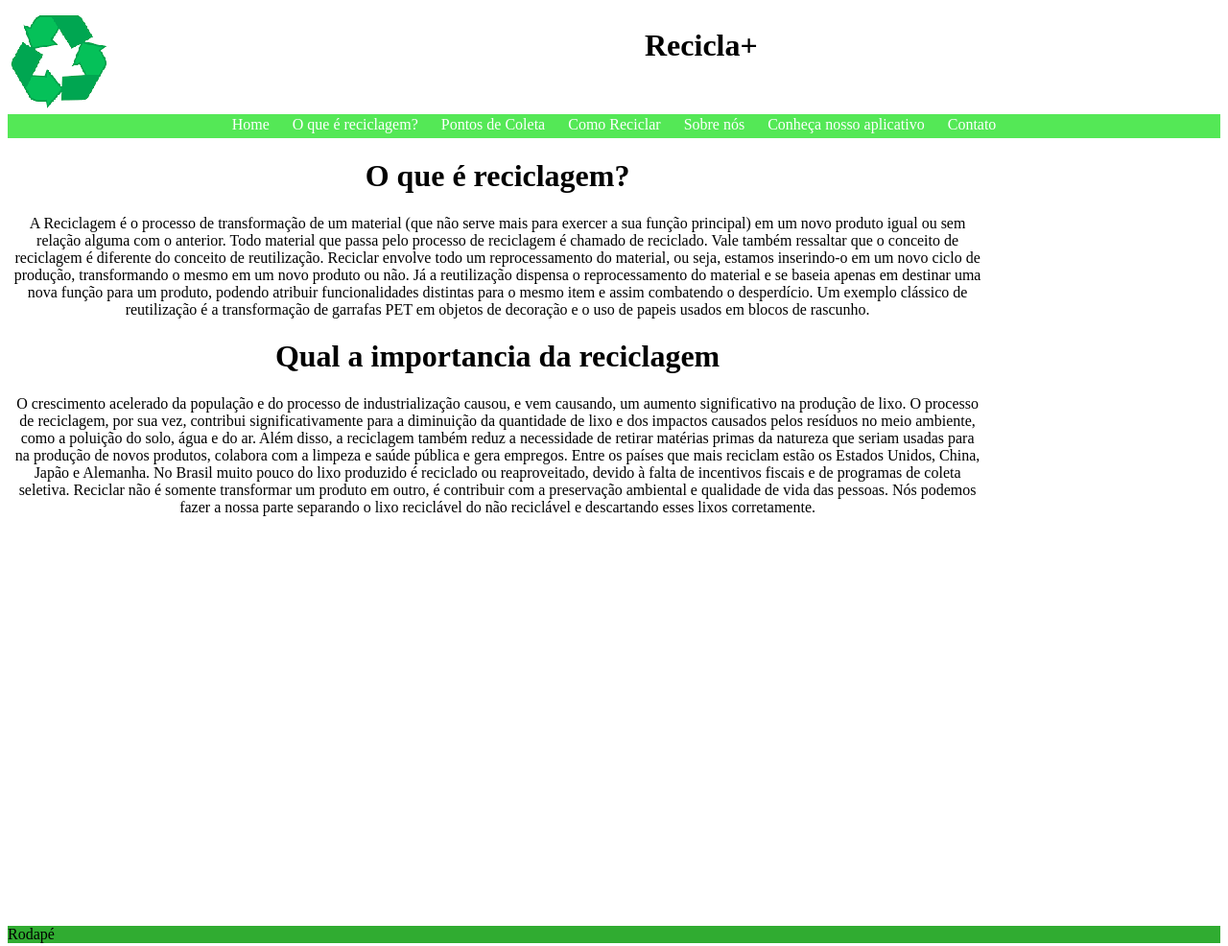
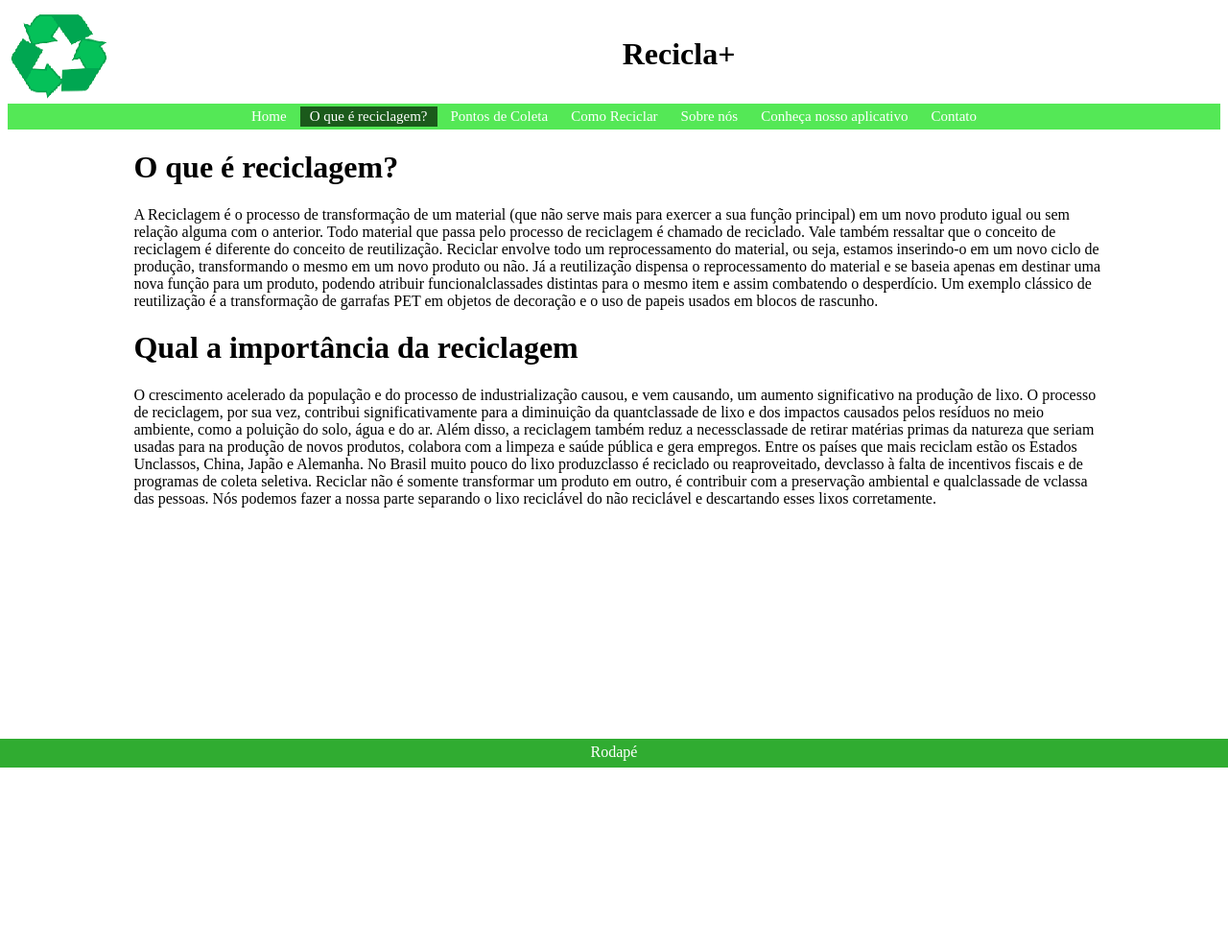
Before and after one commit to unip-cc/site-aps, a plain HTML site: page pages/oque.html in a window 1280 px wide. Shown: the whole page at 96% size. After the commit the page ends 800 px from the top, so only its background shows below. Drawn offline with Linux system fonts and the light colour scheme.

Commit message:
acrescentado pagina ponto de coleta e alterado layout

```diff
--- a/estilo/estilo.css
+++ b/estilo/estilo.css
@@ -1,11 +1,23 @@
-#titulo
+.topo{
+	width: 100%;
+	height: 100px;
+}
+
+.imgLogo{
+	width: 125px;
+	height: 100px;
+}
+
+.titulo
 	{
-		float:right;
-		width: 600px;
-
+		display: inline;
+		float: right;
+		margin-left: 40%;
+		margin-right: 40%;
+		margin-top: 30px;
 	}
 
-#menu ul
+.menu ul
 	{
 		margin:0px;
 		padding:0px;
@@ -14,47 +26,62 @@
 		text-align:center;
 	}
 
-#menu ul li
+.menu ul li
 	{
 		display:inline;
 	}
 
-#menu ul li a
+.menu ul li a
 	{
 		padding: 2px 10px;
 		display:inline-block;
 		background-color:#54E856;
+		vertical-align: center;
 		color: #FFFFFF;
 		text-decoration: none;
+		margin-top: 3px;
+		font-size: 15px;
 		border-bottom:3px solid #54E856;
 	}
 
-#menu ul li a:hover
+.menu ul li a:hover
 	{
 		background-color:#30AC31;
 		color: #FFFFFF;
 		border-bottom:3px solid #30AC31;
-
 	}
 
-#conteudo
+.conteudo
 	{
-		height: 100%;
+		margin-left: 10%;
+		margin-right: 10%;
 		width: 80%;
 		margin-top: 10px;
 		margin-bottom: 5px;
 		padding-right: 5px;
 		padding-left: 5px;
-		text-align:center;
-
+		text-align:left;
 
 	}
 
 
-#footer
+.footer
 	{
-		position:relative;
-		bottom:0;
-		width:100%;
+		position: fixed;
+		left: 0;
+		bottom: 0;
+		width: 100%;
+		color: white;
+		text-align: center;
 		background-color:#30AC31;
+		height: 30px;
 	}
+
+.footerContent{
+	margin-top: 5px;
+}
+
+.descricaoPontosDeColeta{
+	font-size: 30px;
+	text-align: center;
+}
--- a/pages/oque.html
+++ b/pages/oque.html
@@ -1,22 +1,27 @@
 <html>
+
 <head>
 	<title>Recicla+ | O que é reciclagem</title> <!-- ESSE É O TITULO QUE APARECERÁ NA ABA DO NAVEGADOR -->
-		<link rel="stylesheet" type="text/css" href="../estilo/estilo.css"> <!-- esta tag chama o arquivo css
+	<link rel="stylesheet" type="text/css" href="../estilo/estilo.css">
+	<!-- esta tag chama o arquivo css
 																			para estilização da pagina -->
 </head>
 
 <body>
 	<!-- AQUI COMEÇA A PAGINA -->
 
-			<img src="../img/logo.png">
-			<h1 id="titulo">Recicla+</h1> <!-- ESTE NOME APARECERÁ NO INICIO DA PAGINA EM TAMANHO GRANDE -->
+	<div class="topo">
+		<img class="imgLogo" src="../img/logo.png">
+		<h1 class="titulo">Recicla+</h1> <!-- ESTE NOME APARECERÁ NO INICIO DA PAGINA EM TAMANHO GRANDE -->
+	</div>
 
-			<div id="menu">
-				<ul> <!-- aqui damos inicio ao menu do site, ele será disposto de forma horizontal
+	<div class="menu">
+		<ul>
+			<!-- aqui damos inicio ao menu do site, ele será disposto de forma horizontal
 						através de comandos css -->
 			<li><a href="../index.html">Home</a></li>
-					<li><a href="pages/oque.html">O que é reciclagem?</a></li>
-					<li><a href="#">Pontos de Coleta</a></li>
+			<li><a style="background-color: rgb(27, 90, 27)" href="">O que é reciclagem?</a></li>
+			<li><a href="../pages/pontosDeColeta.html">Pontos de Coleta</a></li>
 			<li><a href="#">Como Reciclar</a></li>
 			<li><a href="#">Sobre nós</a></li>
 			<li><a href="#">Conheça nosso aplicativo</a></li>
@@ -25,7 +30,7 @@
 		</ul>
 	</div>
 
-			<div id="conteudo">
+	<div class="conteudo">
 		<h1>O que é reciclagem?</h1>
 		<p>
 			A Reciclagem é o processo de transformação de um material
@@ -36,32 +41,34 @@
 			Reciclar envolve todo um reprocessamento do material, ou seja, estamos inserindo-o
 			em um novo ciclo de produção, transformando o mesmo em um novo produto ou não.
 			Já a reutilização dispensa o reprocessamento do material e se baseia apenas em destinar
-					uma nova função para um produto, podendo atribuir funcionalidades distintas para o mesmo item
+			uma nova função para um produto, podendo atribuir funcionalclassades distintas para o mesmo item
 			e assim combatendo o desperdício. Um exemplo clássico de reutilização é a transformação
 			de garrafas PET em objetos de decoração e o uso de papeis usados em blocos de rascunho.
 		</p>
 
-				<h1>Qual a importancia da reciclagem</h1>
+		<h1>Qual a importância da reciclagem</h1>
 		<p>
 			O crescimento acelerado da população e do processo de industrialização causou,
 			e vem causando, um aumento significativo na produção de lixo. O processo de reciclagem,
-					por sua vez, contribui significativamente para a diminuição da quantidade de lixo e dos
+			por sua vez, contribui significativamente para a diminuição da quantclassade de lixo e dos
 			impactos causados pelos resíduos no meio ambiente, como a poluição do solo, água e do ar.
-					Além disso, a reciclagem também reduz a necessidade de retirar matérias primas da natureza
+			Além disso, a reciclagem também reduz a necessclassade de retirar matérias primas da natureza
 			que seriam usadas para na produção de novos produtos, colabora com a limpeza e saúde pública e
 			gera empregos.
-					Entre os países que mais reciclam estão os Estados Unidos, China, Japão e Alemanha.
-					No Brasil muito pouco do lixo produzido é reciclado ou reaproveitado,
-					devido à falta de incentivos fiscais e de programas de coleta seletiva.
+			Entre os países que mais reciclam estão os Estados Unclassos, China, Japão e Alemanha.
+			No Brasil muito pouco do lixo produzclasso é reciclado ou reaproveitado,
+			devclasso à falta de incentivos fiscais e de programas de coleta seletiva.
 			Reciclar não é somente transformar um produto em outro, é contribuir com a preservação ambiental
-					e qualidade de vida das pessoas. Nós podemos fazer a nossa parte separando o lixo reciclável do
+			e qualclassade de vclassa das pessoas. Nós podemos fazer a nossa parte separando o lixo reciclável do
 			não reciclável e descartando esses lixos corretamente.
 		</p>
 
+	</div>
 
+	<div class="footer">
+		<div class="footerContent">
+			Rodapé
 		</div>
-			<div id="footer">
-				<p>Rodapé</p>
 	</div>
 </body>
 
```
Also changed, not shown: index.html (+16 -9 lines), pages/pontosDeColeta.html (added, +57 -0 lines). Lines whose indentation alone changed are shown as unchanged.
